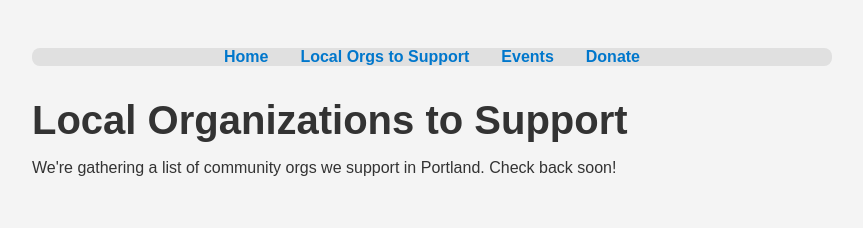
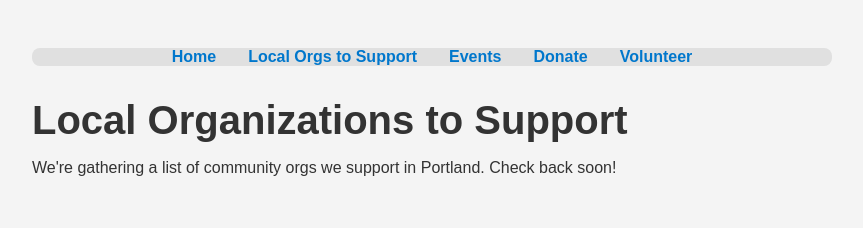
Before and after one commit to Lkdltn/50501portland.github.io, a plain HTML site: page local-orgs.html in a window 1280 px wide. Shown: the whole page, without its empty margins (208-1071 px from the left). Drawn offline with Linux system fonts and the light colour scheme.

Commit message:
Update local-orgs.html

```diff
--- a/local-orgs.html
+++ b/local-orgs.html
@@ -13,6 +13,7 @@
     <li><a href="local-orgs.html">Local Orgs to Support</a></li>
     <li><a href="events.html">Events</a></li>
     <li><a href="donate.html">Donate</a></li>
+    <li><a href="volunteer.html">Volunteer</a></li>
   </ul>
 </nav>
 
```
